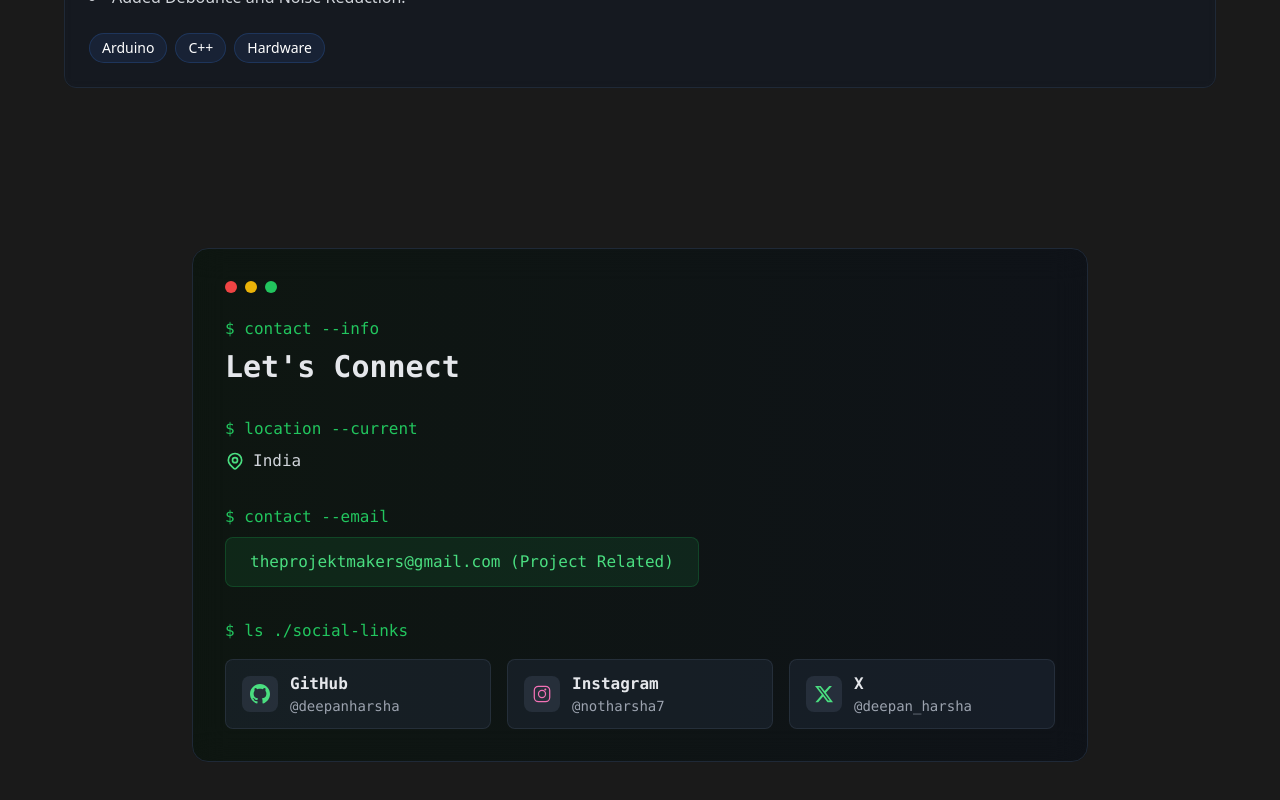
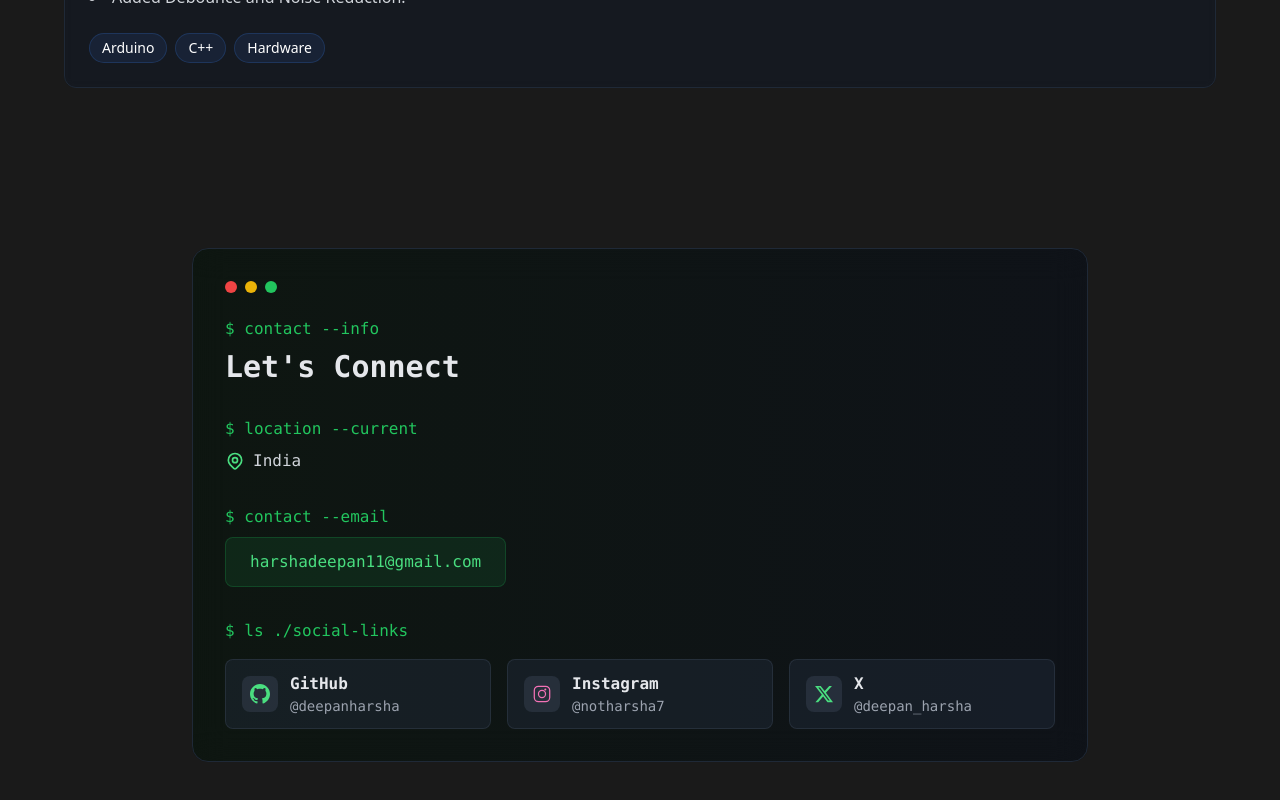
Before and after one commit to deepanharsha/deepanharsha, a Next.js app: page / in a window 1280 px wide. Shown: the part 1620-2420 px from the top of the page. Built offline with nearby package versions, Linux system fonts and the light colour scheme.

Commit message:
update email to personal email

```diff
--- a/app/components/ContactSection.tsx
+++ b/app/components/ContactSection.tsx
@@ -37,11 +37,11 @@ export default function ContactSection() {
 							</div>
 							<p className="text-green-500 mt-8 mb-2">$ contact --email</p>
 							<motion.a
-								href="mailto:theprojektmakers@gmail.com"
+								href="mailto:harshadeepan11@gmail.com"
 								whileHover={{ scale: 1.02 }}
 								className="inline-block px-6 py-3 bg-green-500/10 text-green-400 rounded-lg border border-green-500/20 hover:bg-green-500/20 transition-colors"
 							>
-								theprojektmakers@gmail.com (Project Related)  <br />
+								harshadeepan11@gmail.com <br />
 							</motion.a>
 							{/*
 							<p className="text-green-500 mt-8 mb-2">$ cat resume.pdf</p>
```
